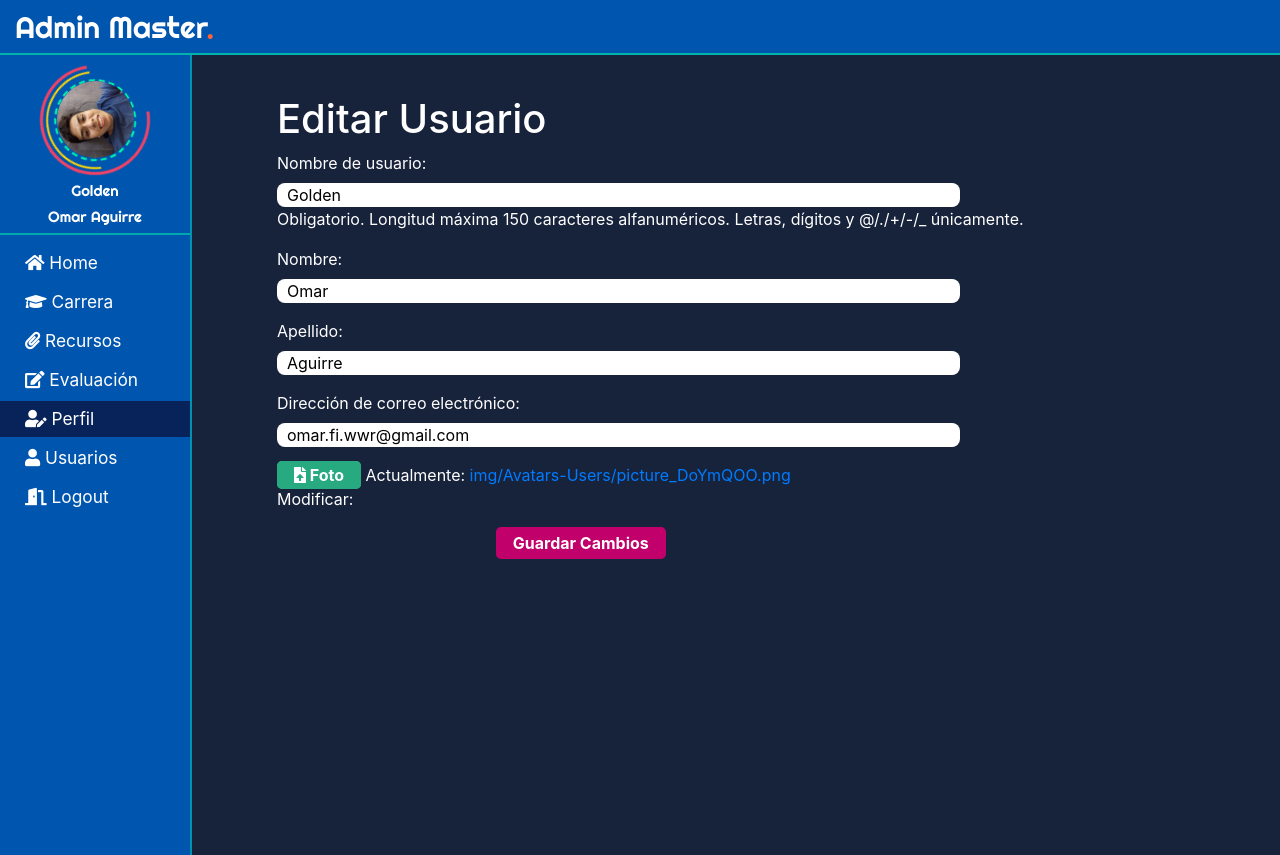
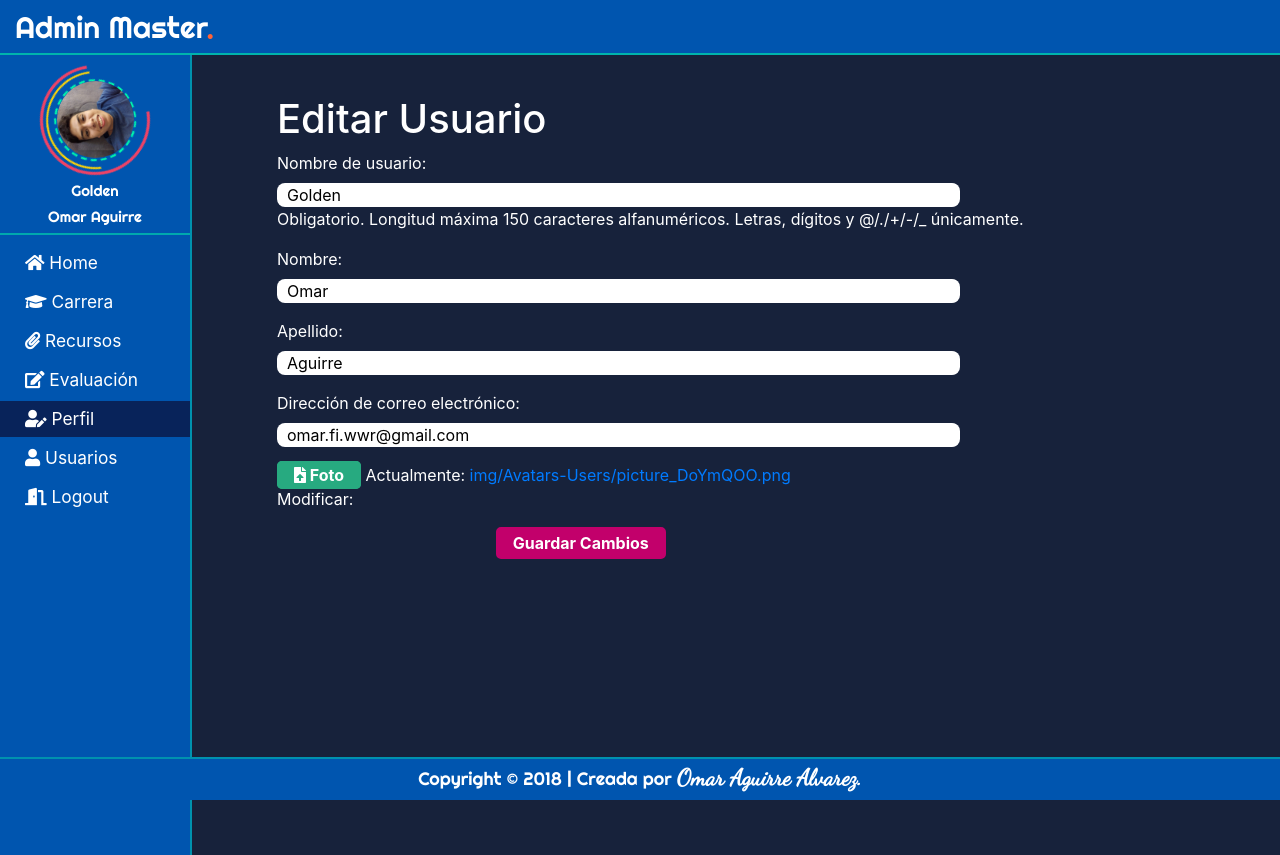
Before and after one commit to GoldenGladier/GustavoVirtual, a Django app: page /Gustavo_Virtual/AdminMaster/user/edit in a window 1280 px wide. Run offline with Django 3.2, Linux system fonts and the light colour scheme; a user stored in the database is signed in; data comes from the database, SQL or seed files in the repository; both versions use the stored data as it was after the commit; some libraries are stand-ins or nearby versions; some web fonts are replaced.

Commit message:
Errors in form of Admin for update profiles corrected

```diff
--- a/dynamic_page/forms.py
+++ b/dynamic_page/forms.py
@@ -18,7 +18,7 @@ class ProfileForm(forms.ModelForm):
         model = Profile
         fields = ('avatar',)
 
-class ContactForm(forms.Form):
+class ContactForm(forms.ModelForm):
     contact_name = forms.CharField(required = True)
     contact_email = forms.EmailField(required = True)
     content = forms.CharField(required = True, widget = forms.Textarea)
--- a/dynamic_page/static/css/admin-css/admin-side-bar.css
+++ b/dynamic_page/static/css/admin-css/admin-side-bar.css
@@ -26,7 +26,7 @@ header{
     min-width: 100px;
     height: 100%;
     position: fixed;
-    background: rgba(0, 85, 175);;
+    background: rgba(0, 85, 175);
     border-right: solid 2px #00faab5e;
     box-shadow: 30px 0px 40px #ee426767;
 }
--- a/dynamic_page/static/css/admin-css/admin-style.css
+++ b/dynamic_page/static/css/admin-css/admin-style.css
@@ -251,3 +251,34 @@ a:hover{
 #gold{
     color: #d1851b !important;
 }
+
+/*========================== CONTROLS RESPONSIVE ===========================*/
+footer{
+    width: 100%;
+    height: auto;
+    padding-top: 5px;
+    position: fixed;
+    bottom: 0;
+    background: rgb(0, 85, 175);
+    display: flex;
+    align-items: center;
+    justify-content: center;
+    color: #fff;
+    border-top: solid 2px #00faab5e;
+}
+footer div{
+    display: flex;
+    align-items: center;
+    justify-content: center;
+    width: 90%;
+    margin: auto;
+}
+footer div h1{
+    font-size: 18px;
+    font-family: 'Righteous', cursive;
+}
+footer div h1 span{
+    font-size: 23px;
+    font-family: 'Dancing Script', cursive;
+    font-weight: bold;
+}
--- a/dynamic_page/templates/admin_generic.html
+++ b/dynamic_page/templates/admin_generic.html
@@ -171,34 +171,13 @@
         {% endblock content %}
         </div>
 	</div>
+    <footer>
+        <div>
+            <h1>Copyright © 2018 | Creada por <span>Omar Aguirre Alvarez.</span></h1>
+        </div>
+    </footer>
 
 
-		<!-- Footer
-			<footer id="footer">
-				<div class="inner">
-					<ul class="icons">
-						<li><a href="https://www.facebook.com/Plataforma-Virtual-LI-y-Maret-Gustavo-Arturo-M-R-258289758073536/" class="fab fa-facebook-f">
-
-						</a></li>
-						<li><a href="https://twitter.com/HorusOmega" class="fab fa-twitter">
-							<span class="label"></span>
-						</a></li>
-						<li><a href="https://www.youtube.com/c/GustavoArturoMRHorusomega" class="fab fa-youtube">
-							<span class="label"></span>
-						</a></li>
-						<li><a href="https://ticscbtis82.blogspot.com/" class="fab fa-blogger" target="_blank">
-
-						</a></li>
-						<li><a href="http://dgetivinculacion.com/moodgeti/" class="fab fa-medium-m" target="_blank" id="icon-online">
-
-						</a></li>
-					</ul>
-					<ul class="copyright">
-						<li>Copyright © 2018.</li>
-						<li>Creada por Omar Aguirre Alvarez</li>
-					</ul>
-				</div>
-			</footer>-->
 
         <!-- Scripts -->
             {% load static %}
--- a/dynamic_page/templates/administration/admin_user.html
+++ b/dynamic_page/templates/administration/admin_user.html
@@ -48,7 +48,7 @@
                         <div class="col-sm item-texto">
                             <p>
                                 <h2><img src="{{object.profile.avatar.url}}" alt="User.jpg" class="img-user-list">
-                                    {{ object.username }}</h2>
+                                    {{ object.username }} </h2>
                             </p>
                         </div>
                         <div class="col-md-auto controls">
--- a/dynamic_page/templates/administration/edit_profile.html
+++ b/dynamic_page/templates/administration/edit_profile.html
@@ -13,9 +13,8 @@
 
     {% block content %}
     <div id="text">
-            <form method="post" class="Evaluation-form user-form Home-form" enctype="multipart/form-data">
+            <form method="post" class="Evaluation-form user-form Home-form"  enctype="multipart/form-data">
                 <h1>Editar Usuario</h1>
-
                 {% csrf_token %}
                 {{ user_form.as_p }}
                 {{ profile_form.as_p }}
--- a/dynamic_page/views.py
+++ b/dynamic_page/views.py
@@ -1,6 +1,6 @@
 from django.shortcuts import render, redirect
 from django.http import HttpResponse
-from .models import Home, Carreras, RecursosDestacados, Evaluation, HomeForm
+from .models import Home, Carreras, RecursosDestacados, Evaluation, HomeForm, Profile
 from django.template import loader
 from django.views import generic, View
 # from django.views import View
@@ -205,12 +205,14 @@ from django.contrib.auth.forms import UserCreationForm
 def create_user(request):
     if request.method == 'POST':
         form = UserCreationForm(request.POST, request.FILES)
+        profile_form = ProfileForm(request.POST, instance=request.user.profile)
         if form.is_valid():
             form.save()
             return HttpResponseRedirect('/Gustavo_Virtual/AdminMaster/home-articles-list')
     else:
         form = UserCreationForm()
-    return render(request, 'administration/user_form.html', {'form':form})
+        profile_form = ProfileForm(request.POST, instance=request.user.profile)
+    return render(request, 'administration/user_form.html', {'form':form, 'profile_form': profile_form})
 
 
 from django.contrib import messages
@@ -220,10 +222,10 @@ from django.contrib import messages
 def update_profile(request):
     if request.method == 'POST':
         user_form = UserForm(request.POST, instance=request.user)
-        profile_form = ProfileForm(request.POST, instance=request.user.profile)
+        profile_form = ProfileForm(request.POST, request.FILES, instance=request.user.profile)
         if user_form.is_valid() and profile_form.is_valid():
+            profile_form.save()
             user_form.save()
-            profile_form.save()
             messages.success(request, ('¡El perfil ah sido actualizado!'))
             return redirect('/Gustavo_Virtual/AdminMaster/home-articles-list')
         else:
@@ -236,6 +238,25 @@ def update_profile(request):
         'profile_form': profile_form
     })
 
+# def update_profile(request):
+#     if request.method == 'GET':
+#         user_form = UserForm(instance=request.user)
+#         profile_form = ProfileForm(instance=request.user.profile)
+#     else:
+#         user_form = UserForm(request.POST, instance=request.user)
+#         profile_form = ProfileForm(request.POST, request.FILES, instance=request.user.profile)
+#         if user_form.is_valid() and profile_form.is_valid():
+#             user_form.save()
+#             profile_form.save()
+#             messages.success(request, ('Your profile was successfully updated!'))
+#             return redirect('/Gustavo_Virtual/AdminMaster/home-articles-list')
+#         else:
+#             messages.error(request, ('Please correct the error below.'))
+#     return render(request, 'administration/edit_profile.html', {
+#         'user_form': user_form,
+#         'profile_form': profile_form
+#     })
+
 class AdminUserList(LoginRequiredMixin, ListView):
     model = User
     context_object_name = 'user_list'
@@ -243,14 +264,15 @@ class AdminUserList(LoginRequiredMixin, ListView):
     paginate_by = 5
     queryset = User.objects.all()
 
+@login_required
 def update_profile_ID(request, id_user):
     usr = User.objects.get(id = id_user)
     if request.method == 'GET':
         user_form = UserForm(instance=usr)
         profile_form = ProfileForm(instance=usr.profile)
     else:
-        user_form = UserForm(request.POST, instance=usr.user)
-        profile_form = ProfileForm(request.POST, instance=usr.profile)
+        user_form = UserForm(request.POST, instance=usr)
+        profile_form = ProfileForm(request.POST, request.FILES, instance=usr.profile)
         if user_form.is_valid() and profile_form.is_valid():
             user_form.save()
             profile_form.save()
```
Also changed, not shown: db.sqlite3, media/img/Avatars-Users/WhatsApp_Image_2019-02-05_at_1.44.28_PM.jpeg (added), media/img/Avatars-Users/hombre.png (deleted), media/img/Avatars-Users/logoCbWhite.png (added), media/img/Avatars-Users/picture_DoYmQOO.png (added), media/img/Avatars-Users/rueda-dentada-silueta.png (added), media/img/Avatars-Users/terminal.png (added), media/img/Avatars-Users/usuario_2AoJiJl.png (added), media/img/Avatars-Users/usuario_NIkaeWX.png (added), media/img/Avatars-Users/usuario_NlpDwvr.png (added), media/img/Home-articles/screencapture-gustavovirtual-index-html-2019-07-08-17_36_54.png (added).
